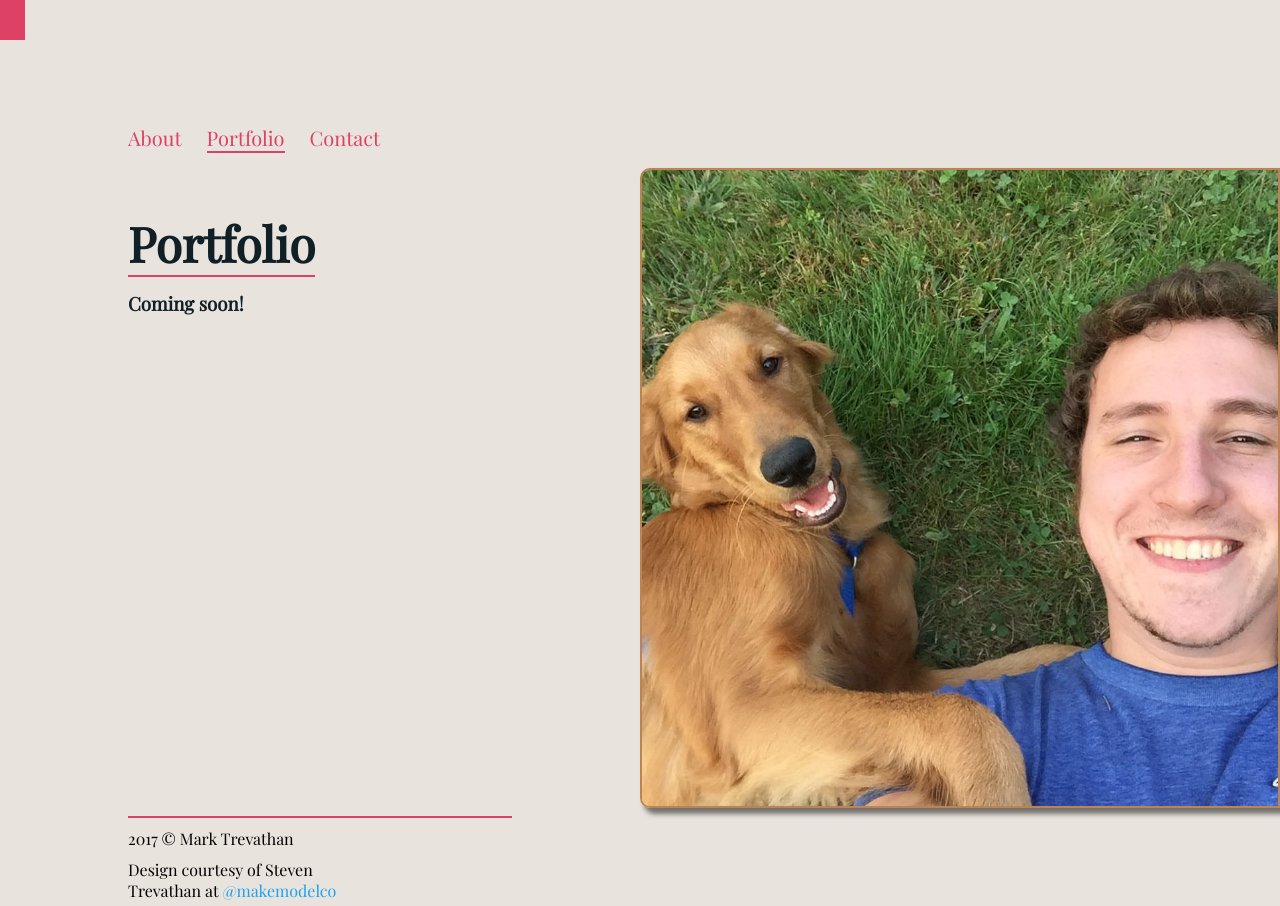
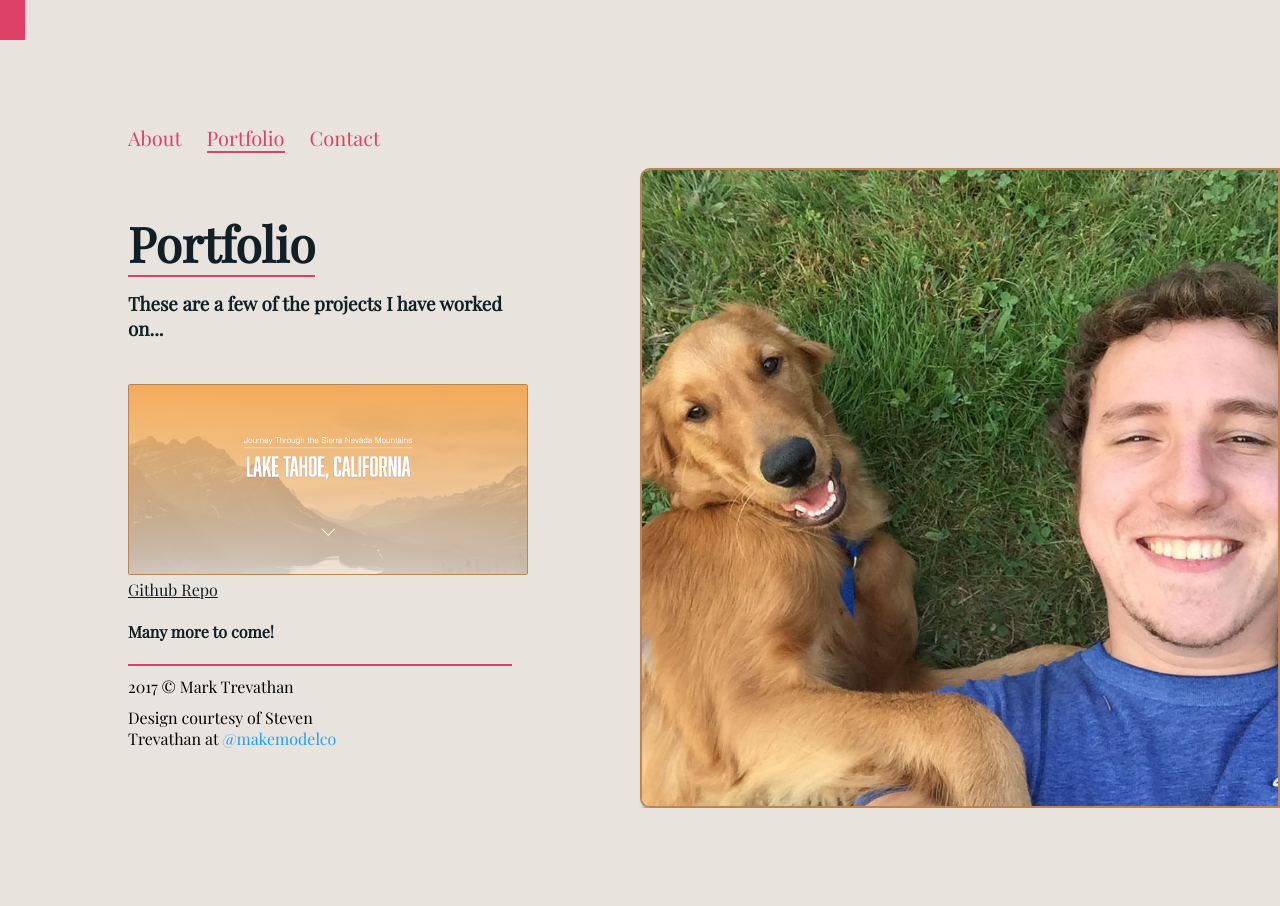
Before and after one commit to mtrevat/marktrevathan, a plain HTML site: page portfolio.html in a window 1280 px wide. After the commit the page ends 808 px from the top, so only its background shows below. Drawn offline with nearby package versions, Linux system fonts and the light colour scheme.

Commit message:
Additions to portfolio page

```diff
--- a/css/main.css
+++ b/css/main.css
@@ -22,6 +22,10 @@ body {
 nav {
   color: #DD4165;
   font-size: 1.25em;
+}
+
+li {
+  list-style: none;
 }
 
 nav ul {
@@ -61,6 +65,24 @@ h1 {
 section {
   color: #111F27;
   border-bottom: #DD4165 2px solid;
+}
+
+section ul {
+  padding-left: 0;
+}
+
+section ul:nth-child(3n+3) {
+  text-decoration: underline;
+}
+
+section ul img {
+  margin-top: 25px;
+  border: 1px solid #BC8453;
+  border-radius: 2px;
+}
+
+section ul img:hover {
+  opacity: .5;
 }
 
 section span {
--- a/portfolio.html
+++ b/portfolio.html
@@ -20,7 +20,12 @@
       </nav>
       <section>
         <h1>Portfolio</h1>
-        <h3 class="soon">Coming soon!</h3>
+        <h3>These are a few of the projects I have worked on...</h3>
+        <ul>
+          <a href="https://mtrevat.github.io/Lake-Tahoe/"><li><img src="img/laketahoe.png" width="400px"></li></a>
+          <a href="https://github.com/mtrevat/Lake-Tahoe">Github Repo</a>
+        </ul>
+        <h4>Many more to come!</h4>
       </section>
     </div>
     <img src="img/site_pic.jpg" class="tugboat" alt="Tug and I laying in the grass">
```
Also changed, not shown: img/laketahoe.png (added).
